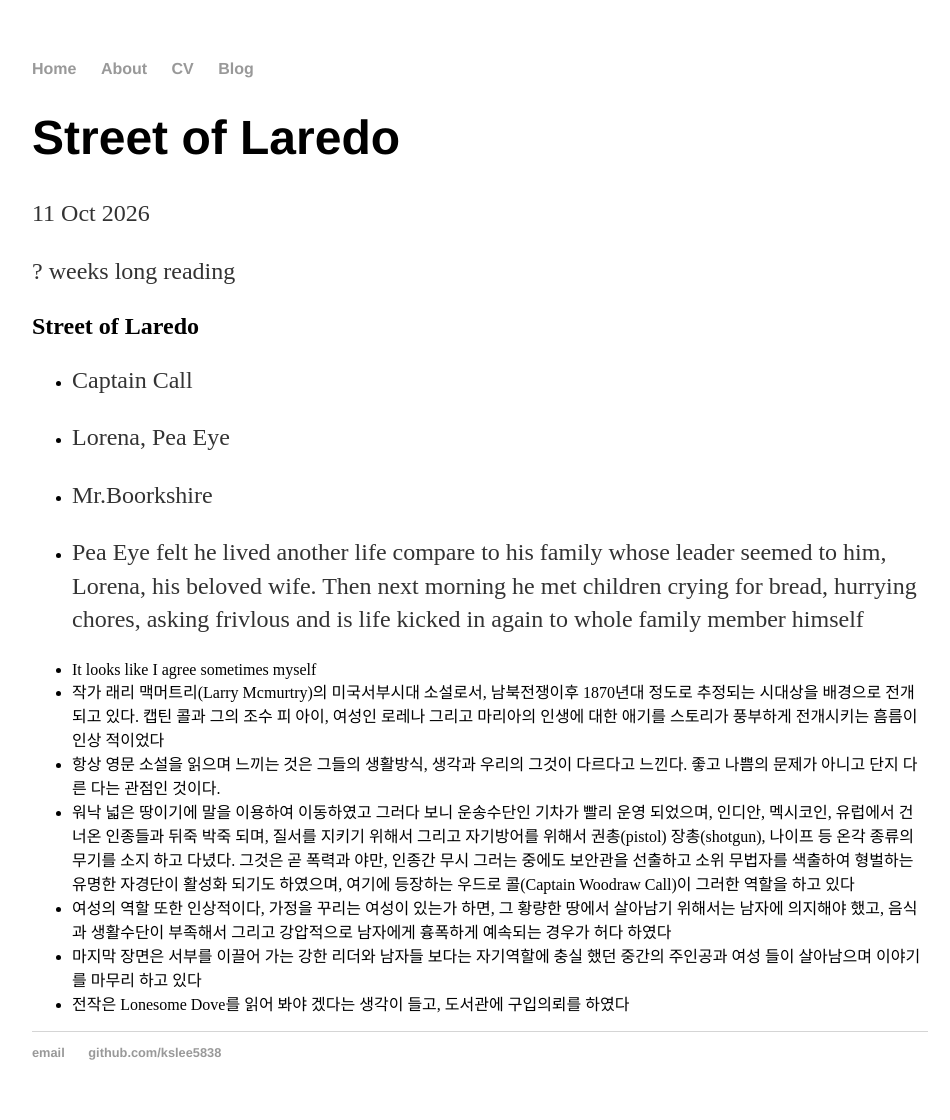
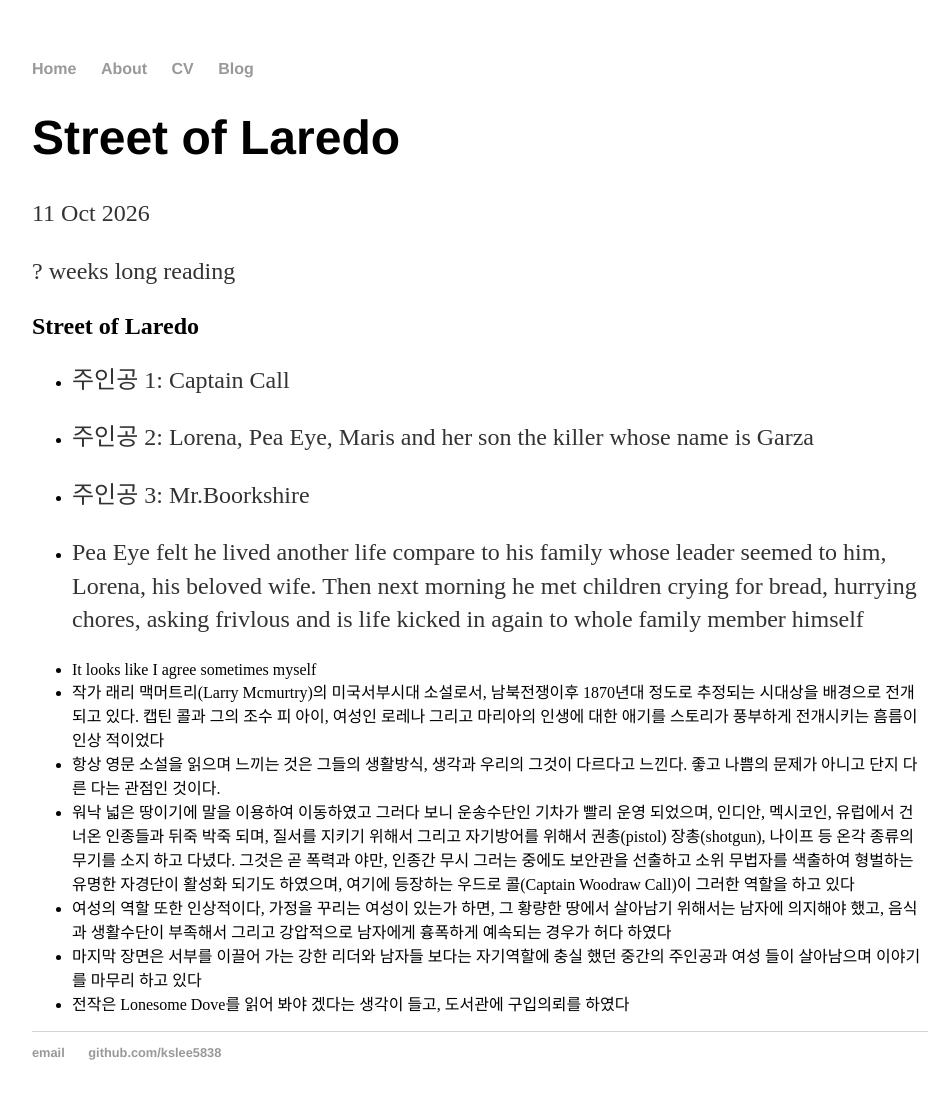
Before and after one commit to kslee5838/kslee5838.github.io, a Jekyll site: the page built from _posts/2026-10-11-Street-of_Laredo.md, in a window 1280 px wide. Shown: the whole page, without its empty margins (160-1110 px from the left). Built offline with Jekyll 4.4.1, drawn with Linux system fonts in a browser that asks for light colours.

Commit message:
Revise character details in Street of Laredo post
Updated character names and descriptions in the post.

```diff
--- a/_posts/2026-10-11-Street-of_Laredo.md
+++ b/_posts/2026-10-11-Street-of_Laredo.md
@@ -7,11 +7,11 @@ date : 2026-10-11
 
 ## Street of Laredo
 
-- Captain Call
+- 주인공 1: Captain Call
 
-- Lorena, Pea Eye
+- 주인공 2: Lorena, Pea Eye, Maris and her son the killer whose name is Garza
 
-- Mr.Boorkshire
+- 주인공 3: Mr.Boorkshire
 
 - Pea Eye felt he lived another life compare to his family whose leader seemed to him, Lorena, his beloved wife. Then next morning he met children crying for bread, hurrying chores, asking frivlous and is life kicked in again to whole family member himself
 
```
